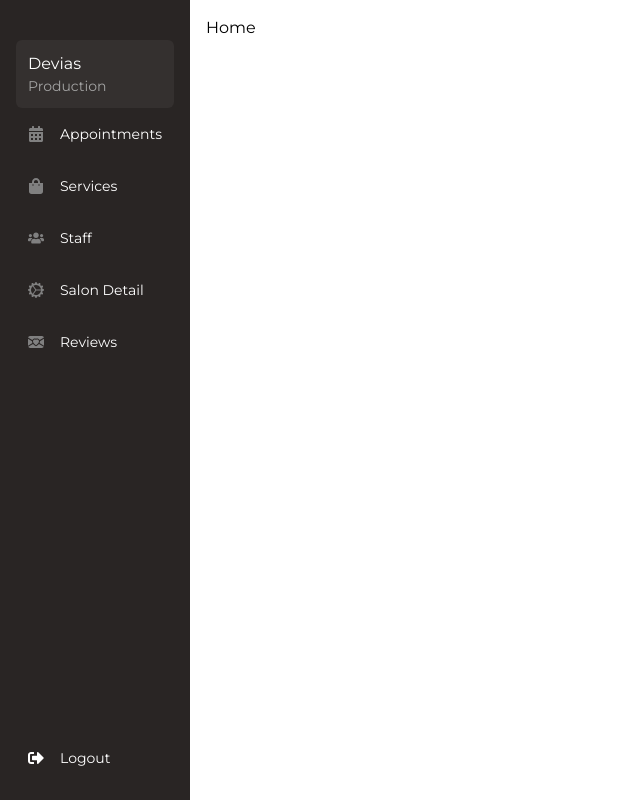
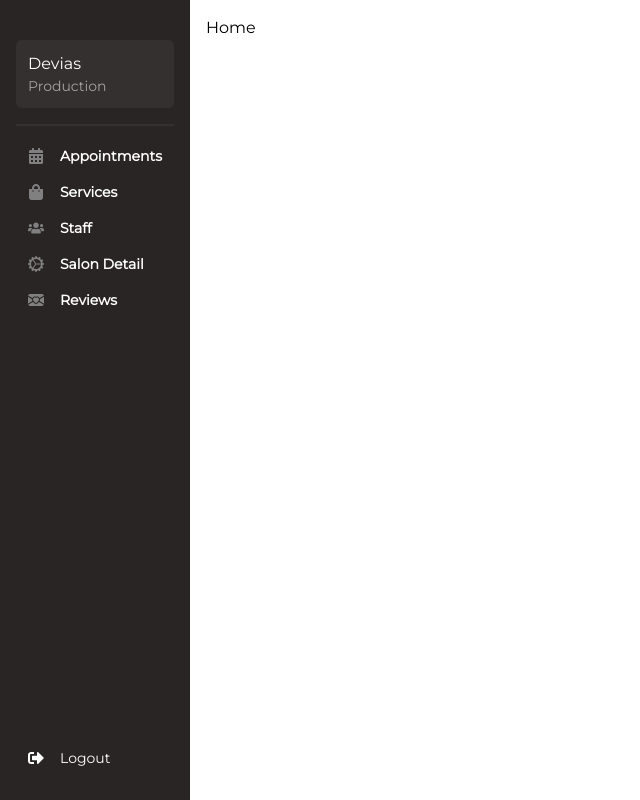
Before and after one commit to Azure-Leap/WorthWhile, a Next.js app in the folder ww-frontend/: page /business in a window 1280 px wide. Shown: the whole page, without its empty margins (0-640 px from the left). Built offline with nearby package versions, Linux system fonts and the light colour scheme.

Commit message:
lil update

```diff
--- a/ww-frontend/src/components/BusinessSideBar.jsx
+++ b/ww-frontend/src/components/BusinessSideBar.jsx
@@ -1,7 +1,6 @@
-import classNames from "classnames";
 import Link from "next/link";
 import { useRouter } from "next/router";
-import React, { useState, useMemo } from "react";
+import React, { useState, useMemo, useContext } from "react";
 import { AuthContext } from "../context/authContext";
 import {
   FaCalendarAlt,
@@ -40,11 +39,11 @@ const menuItems = [
 ];
 
 const BusinessSideBar = () => {
-  const [isCollapsible, setIsCollapsible] = useState(true);
-  // const { setBusinessUser, businessUser } =
-  //   useContext(AuthContext);
+  const { businessUser } = useContext(AuthContext);
 
-  const router = useRouter();
+  console.log(businessUser);
+
+  // const router = useRouter();
 
   // const activeMenu = useMemo(
   //   () => menuItems.find((menu) => menu.link === router.pathname),
@@ -52,16 +51,14 @@ const BusinessSideBar = () => {
   // );
   return (
     <div className="h-screen px-4 pt-8 pb-4 bg-light flex justify-between flex-col bg-stone-800 w-70">
-      <div className="flex flex-col">
-        <div className="flex items-center justify-between relative"></div>
+      <div className="flex flex-col ">
         <div class="flex items-center justify-between mt-2 p-3 rounded-md cursor-pointer bg-gray-100 bg-opacity-5">
           <div>
             <h3 class="text-base font-medium text-white">Devias</h3>
             <p class="text-sm text-neutral-400">Production</p>
           </div>
-          <div class="text-neutral-500"></div>
         </div>
-
+        <span className="bg-gray-100 bg-opacity-5 h-0.5 w-full mt-4 mb-3"></span>
         <div className="flex flex-col items-start">
           {menuItems.map(({ icon: Icon, ...menu }) => {
             // const classes = getNavItemClasses(menu);
@@ -71,11 +68,11 @@ const BusinessSideBar = () => {
                 className="flex items-center cursor-pointer hover:bg-gray-100 hover:bg-opacity-5 rounded w-full"
               >
                 <Link href={menu.link}>
-                  <span className="flex py-4 px-3 items-center w-full h-full ">
+                  <span className="flex py-2 px-3 items-center w-full h-full ">
                     <div style={{ width: "2rem" }}>
                       <Icon color="gray" />
                     </div>
-                    <span className="text-sm font-medium text-white">
+                    <span className="text-sm font-semibold text-white">
                       {menu.label}
                     </span>
                   </span>
```
